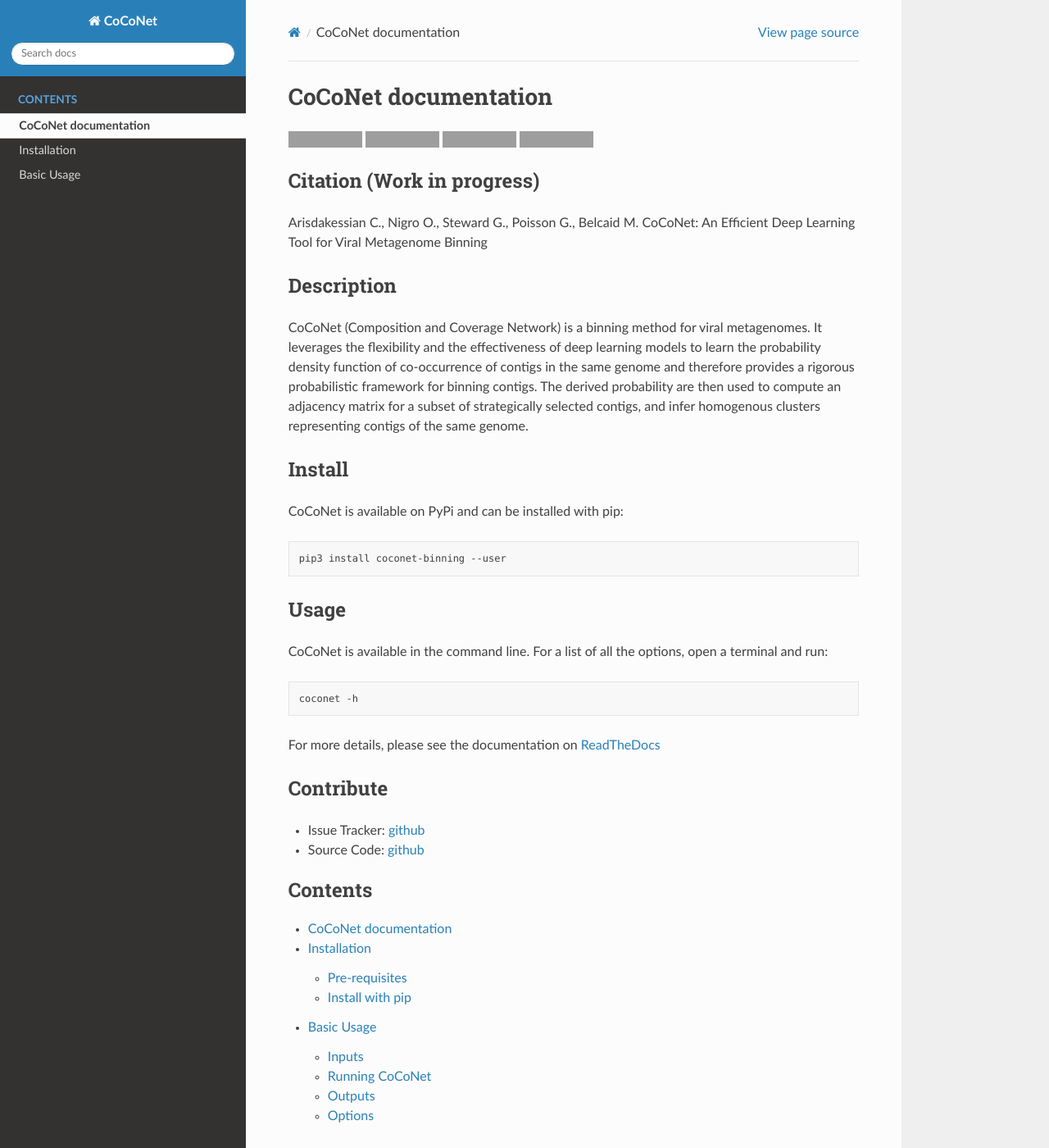
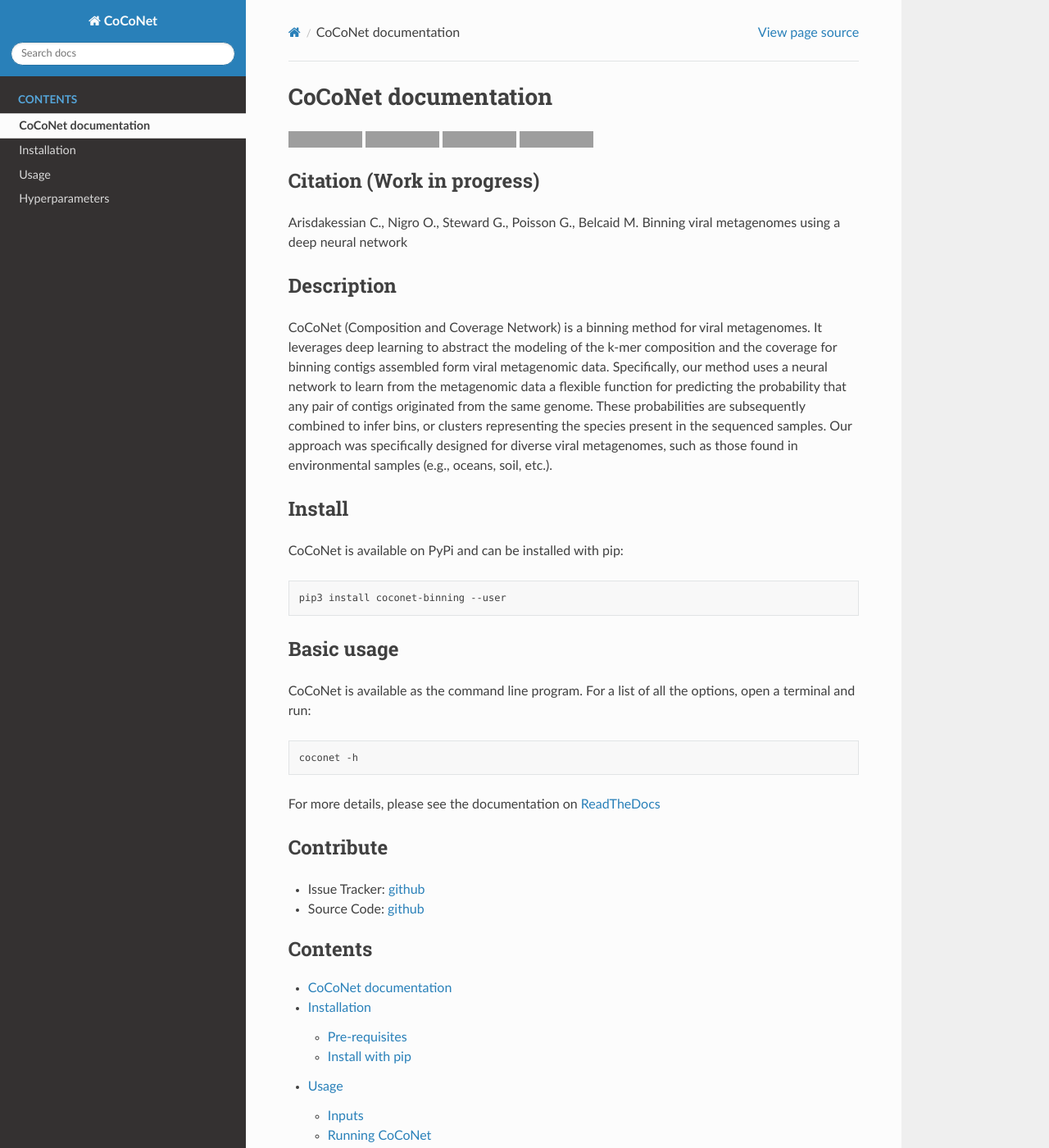
Before and after one commit to Puumanamana/CoCoNet, a Sphinx documentation site: the page built from docs/source/index.rst, in a window 1280 px wide and 1400 px high. Shown: the whole window at 82% size. Built offline with Sphinx 7.4.7 and the Read the Docs theme 2.0.0, drawn with Linux system fonts in a browser that asks for light colours; grey boxes are pictures that could not be loaded.

Commit message:
updated documentation; fixed small bugs

```diff
--- a/README.rst
+++ b/README.rst
@@ -13,12 +13,12 @@
 Citation (Work in progress)
 ---------------------------
 Arisdakessian C., Nigro O., Steward G., Poisson G., Belcaid M.
-CoCoNet: An Efficient Deep Learning Tool for Viral Metagenome Binning
+Binning viral metagenomes using a deep neural network
 
 Description
 -----------
 
-CoCoNet (Composition and Coverage Network) is a binning method for viral metagenomes. It leverages the flexibility and the effectiveness of deep learning models to learn the probability density function of co-occurrence of contigs in the same genome and therefore provides a rigorous probabilistic framework for binning contigs. The derived probability are then used to compute an adjacency matrix for a subset of strategically selected contigs, and infer homogenous clusters representing contigs of the same genome.
+CoCoNet (Composition and Coverage Network) is a binning method for viral metagenomes. It leverages deep learning to abstract the modeling of the k-mer composition and the coverage for binning contigs assembled form viral metagenomic data. Specifically, our method uses a neural network to learn from the metagenomic data a flexible function for predicting the probability that any pair of contigs originated from the same genome. These probabilities are subsequently combined to infer bins, or clusters representing the species present in the sequenced samples. Our approach was specifically designed for diverse viral metagenomes, such as those found in environmental samples (e.g., oceans, soil, etc.).
 
 Install
 -------
@@ -29,10 +29,10 @@
 
    pip3 install coconet-binning --user
 
-Usage
------
+Basic usage
+-----------
 
-CoCoNet is available in the command line. For a list of all the options, open a terminal and run:
+CoCoNet is available as the command line program. For a list of all the options, open a terminal and run:
 
 .. code-block:: bash
 
--- a/docs/source/index.rst
+++ b/docs/source/index.rst
@@ -12,6 +12,7 @@
    self
    getting_started
    basic_usage
+   hyperparameters
 
 Indices and tables
 ==================
```
Also changed, not shown: docs/source/basic_usage.rst (+11 -3 lines), docs/source/hyperparameters.rst (added, +22 -0 lines), 8 other files.
